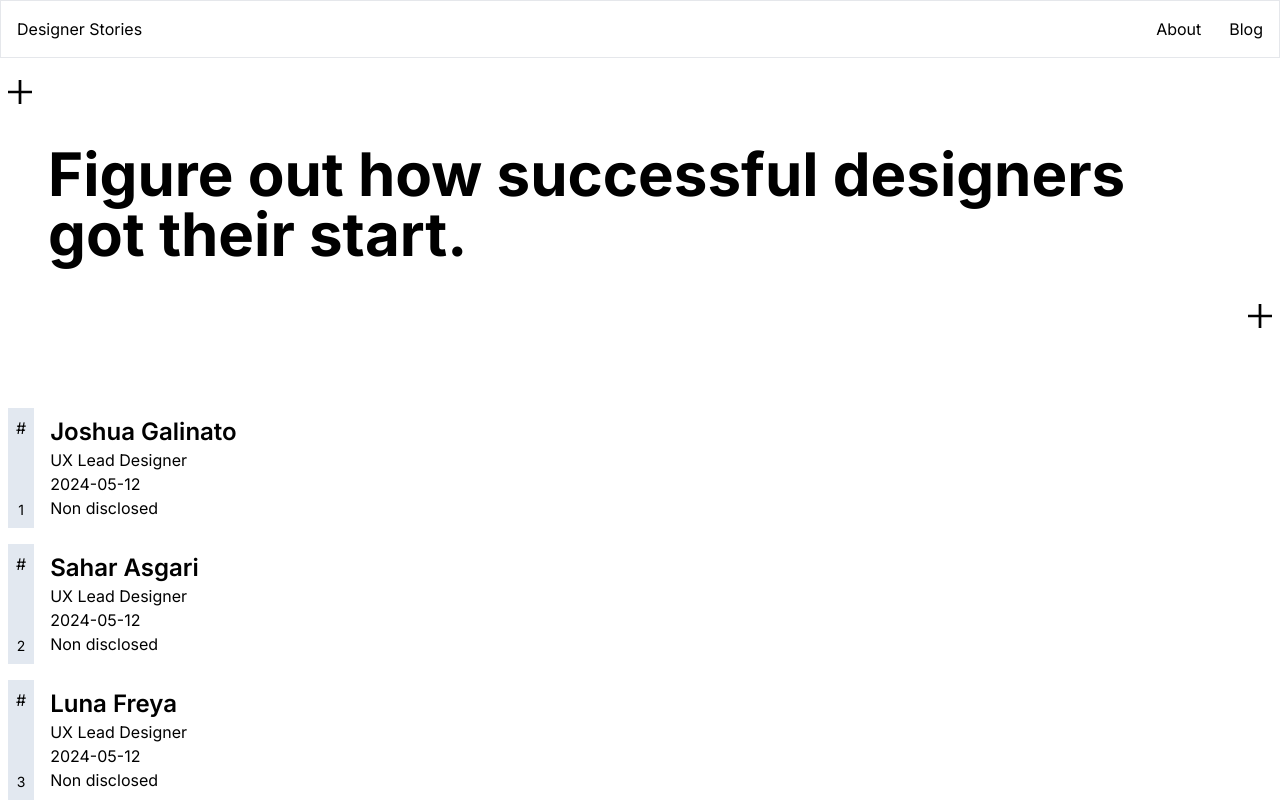
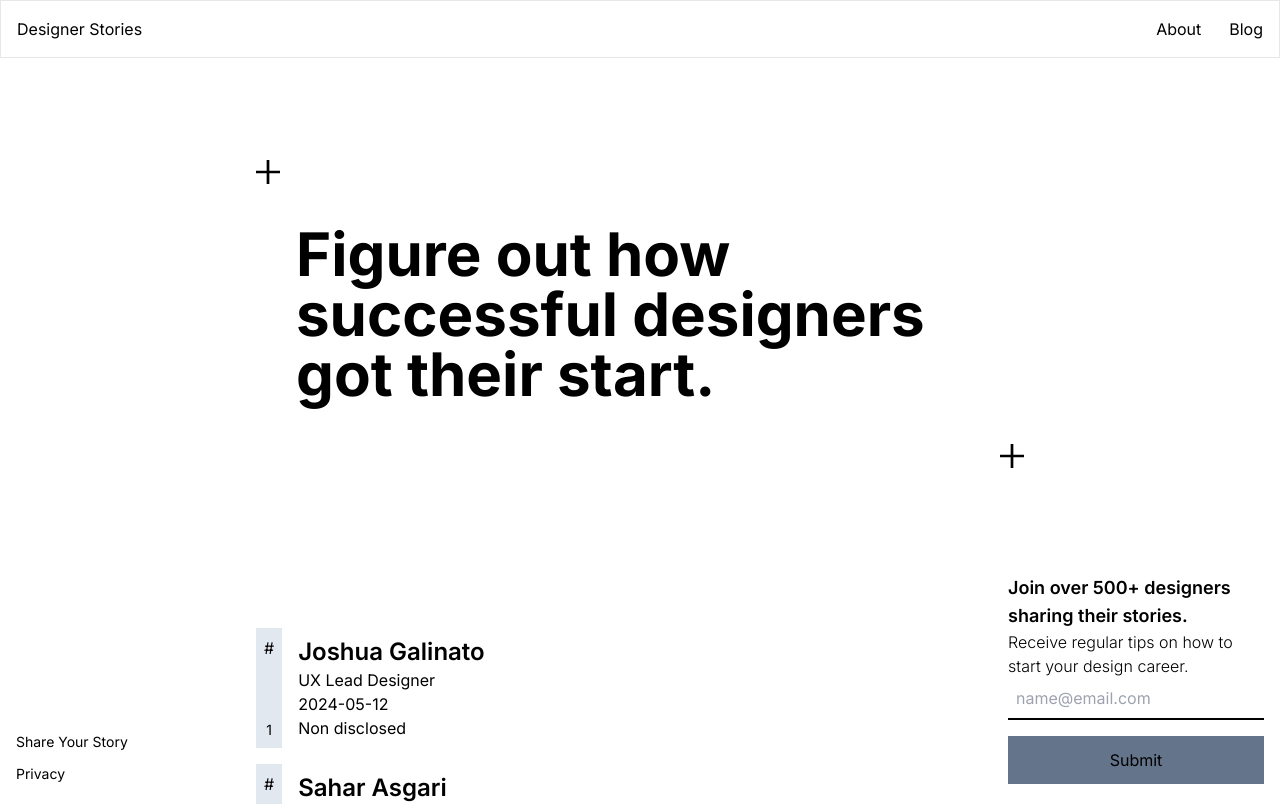
Before and after one commit to jaygal0/path-to-design, a Next.js app: page / in a window 1280 px wide. Shown: the top 804 px of the page. Built offline with nearby package versions, Linux system fonts and the light colour scheme.

Commit message:
sorted out responsive design desktop

```diff
--- a/components/AdditionalLinks.tsx
+++ b/components/AdditionalLinks.tsx
@@ -2,8 +2,8 @@ import Link from "next/link";
 
 export function AdditionalLinks() {
   return (
-    <div className="hidden text-sm md:inline">
-      <div className="flex flex-col p-3 lg:fixed">
+    <div className="fixed bottom-4 left-4 hidden text-sm md:block">
+      <div className="flex flex-col gap-3">
         <Link href="/share">Share Your Story</Link>
         {/* <Link href="/contact">Contact</Link> */}
         <Link href="/privacy">Privacy</Link>
--- a/components/Hero.tsx
+++ b/components/Hero.tsx
@@ -1,6 +1,6 @@
 export function Hero() {
   return (
-    <section className="my-20">
+    <section className="my-20 md:my-40">
       <div className="relative px-10 py-16">
         <svg
           className="absolute left-0 top-0"
--- a/components/NewsletterForm.tsx
+++ b/components/NewsletterForm.tsx
@@ -1,6 +1,6 @@
 export function NewsletterForm() {
   return (
-    <div className="hidden">
+    <div className="fixed bottom-4 right-4 hidden max-w-64 md:block">
       <h4 className="text-lg font-semibold">
         Join over 500+ designers sharing their stories.
       </h4>
--- a/src/app/(pages)/[id]/page.tsx
+++ b/src/app/(pages)/[id]/page.tsx
@@ -20,7 +20,7 @@ export default async function Story({ params }: any) {
 
   return (
     <div className="flex flex-col gap-10">
-      <h1 className="pb-14 pt-40 text-3xl font-bold leading-tight">
+      <h1 className="my-20 text-3xl font-bold leading-tight">
         "{info.oneLiner}"
       </h1>
       <DesignerDetailBox
--- a/src/app/(pages)/about/page.tsx
+++ b/src/app/(pages)/about/page.tsx
@@ -3,7 +3,7 @@ export default function Page() {
     <div className="flex flex-col">
       <h1 className="my-20 text-3xl font-bold">About</h1>
       <div className="flex flex-col gap-4">
-        <div className="aspect-video h-72 bg-black"></div>
+        <div className="aspect-video bg-black" />
         <p className="">
           Lorem ipsum dolor sit amet consectetur adipisicing elit.
           Necessitatibus, quas consequatur harum, distinctio exercitationem
--- a/src/app/layout.tsx
+++ b/src/app/layout.tsx
@@ -21,7 +21,7 @@ export default function RootLayout({
       <body className={inter.className}>
         <Navbar />
         <main className="px-2 pb-20">
-          <div>{children}</div>
+          <div className="mx-auto max-w-screen-md">{children}</div>
           <NewsletterForm />
           <AdditionalLinks />
         </main>
```
Also changed, not shown: todo.txt.
